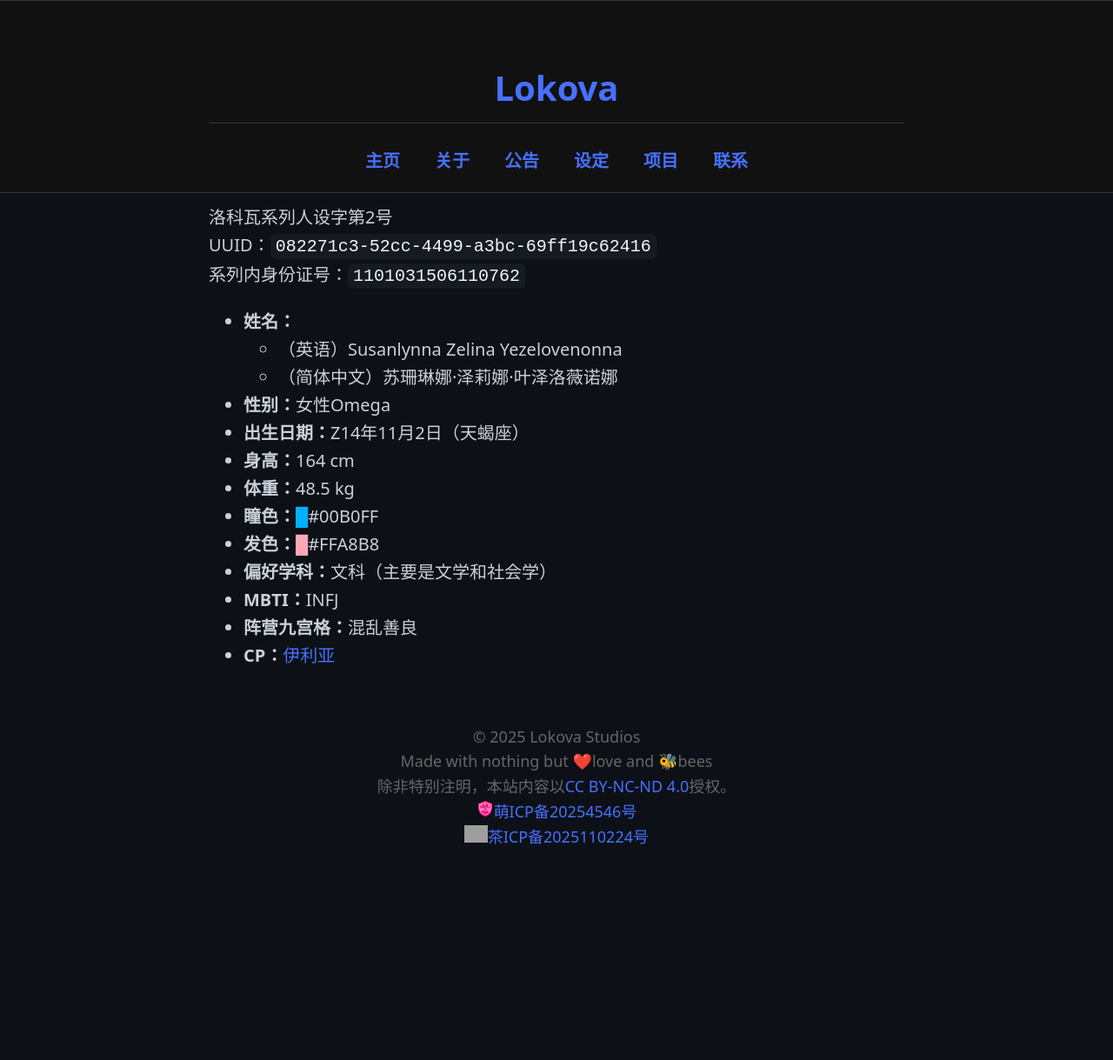
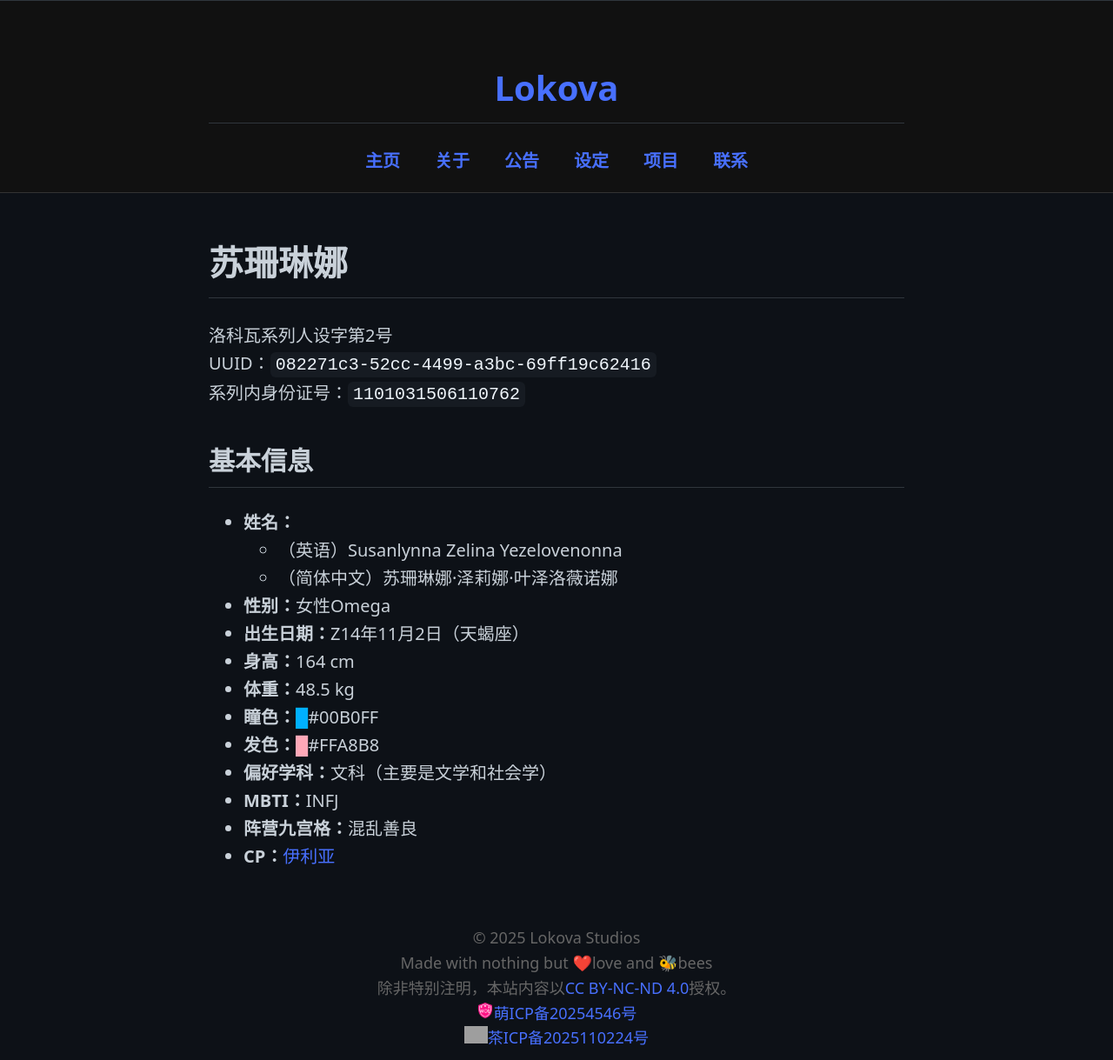
Before and after one commit to IlyaYezelovsky/lokova.org, a Jekyll site: the page built from fic/char/susanlynna.md, in a window 1280 px wide. Shown: the whole page at 87% size. Built offline with Jekyll 4.4.1, drawn with Linux system fonts in a browser that asks for light colours; comment, search, counter and statistics services are not loaded; before the commit the page ends 987 px from its top, so only the background shows below that; grey boxes are pictures that could not be loaded.

Commit message:
Update susanlynna.md

```diff
--- a/fic/char/susanlynna.md
+++ b/fic/char/susanlynna.md
@@ -3,9 +3,13 @@ title: 苏珊琳娜
 layout: default
 ---
 
+# 苏珊琳娜
+
 洛科瓦系列人设字第2号<br>
 UUID：`082271c3-52cc-4499-a3bc-69ff19c62416`<br>
 系列内身份证号：`1101031506110762`<br>
+
+## 基本信息
 
 * **姓名：**
   * （英语）Susanlynna Zelina Yezelovenonna
```
